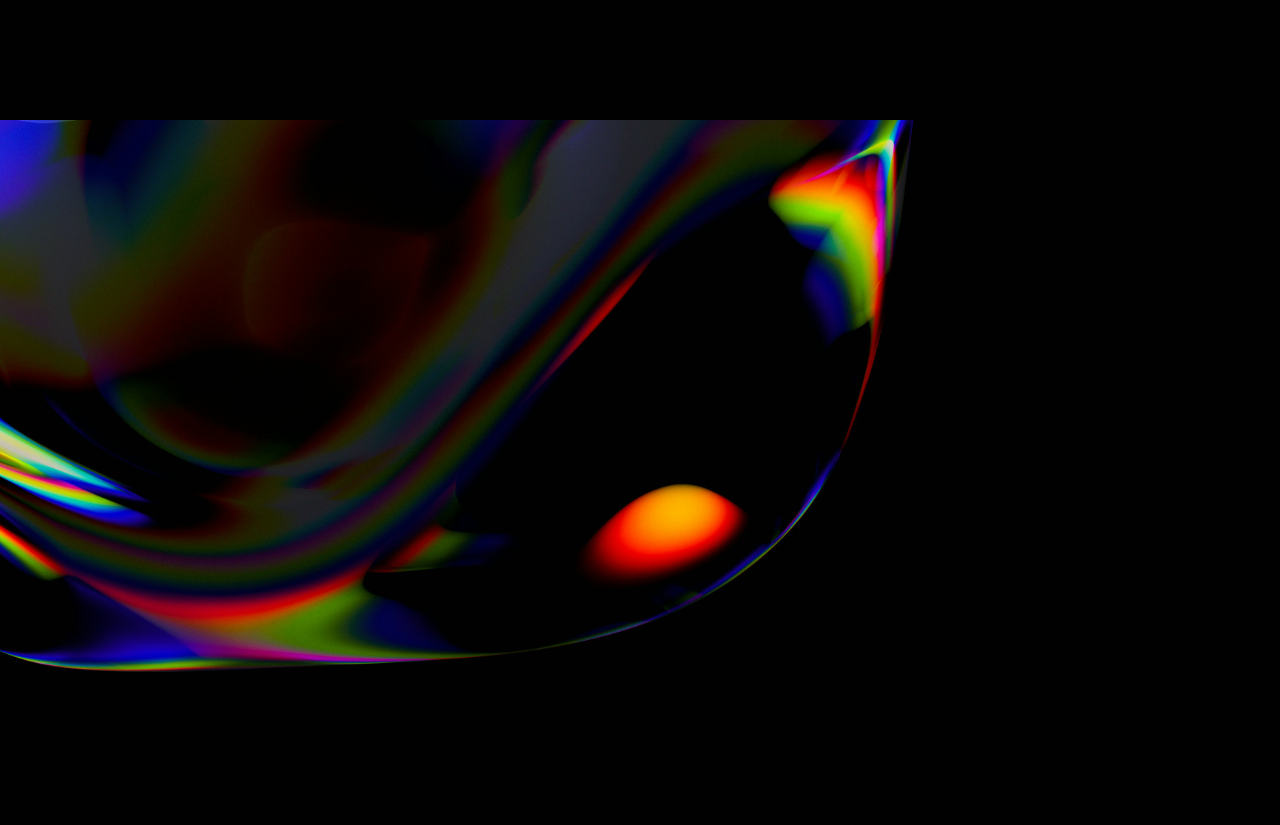
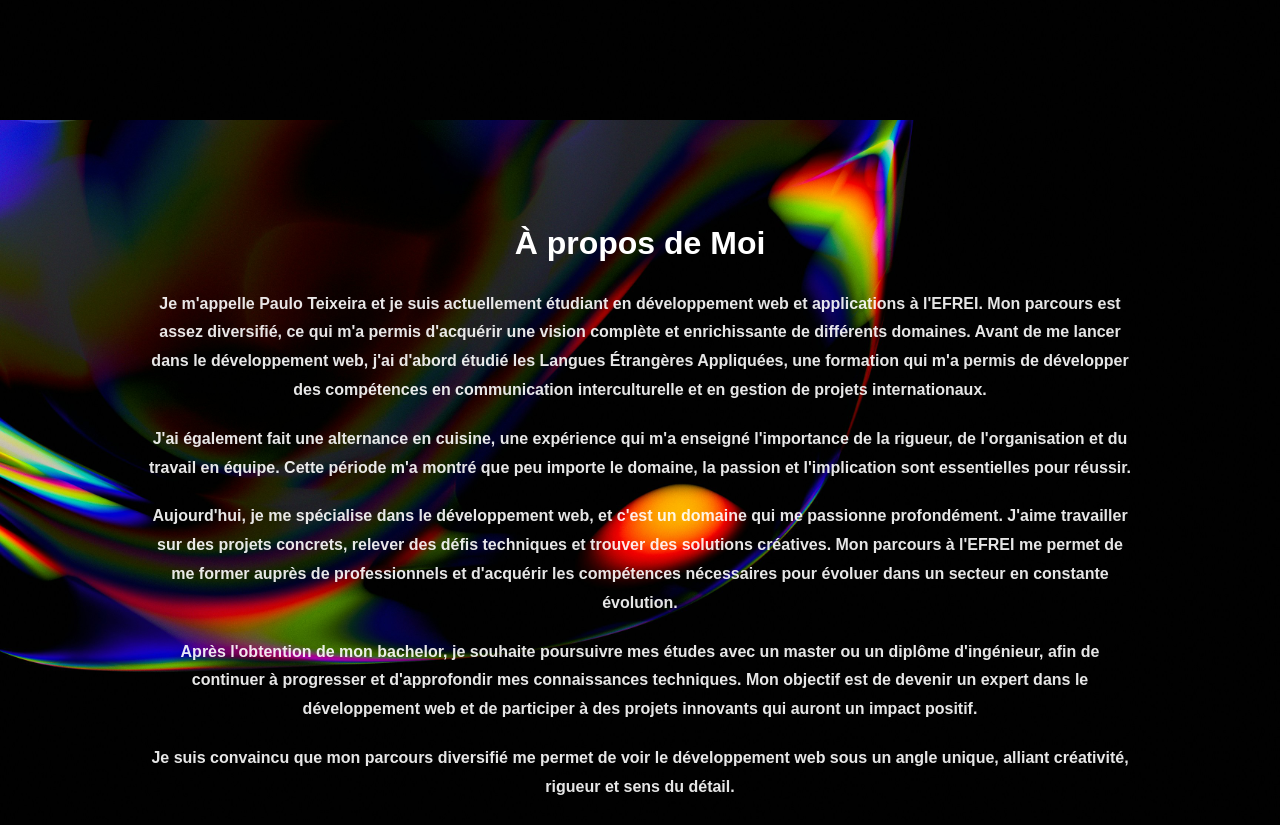
Before and after one commit to Paulo-vt/css, a plain HTML site: page index.html in a window 1280 px wide. Shown: the part 680-1505 px from the top of the page. Drawn offline with nearby package versions, Linux system fonts and the light colour scheme.

Commit message:
Update index.html

```diff
--- a/index.html
+++ b/index.html
@@ -8,6 +8,21 @@
 </head>
 <script src="https://cdnjs.cloudflare.com/ajax/libs/three.js/r128/three.min.js"></script>
 <script src="https://cdnjs.cloudflare.com/ajax/libs/gsap/3.9.1/gsap.min.js"></script>
+<style>
+  .fade-in {
+    opacity: 1 !important;
+    transform: translateY(0) !important;
+  }
+
+  body {
+    background-color: #000000;
+  }
+
+  section, .container {
+    position: relative;
+    z-index: 5;
+  }
+</style>
 <body>
 
     <nav class="navbar">
```
